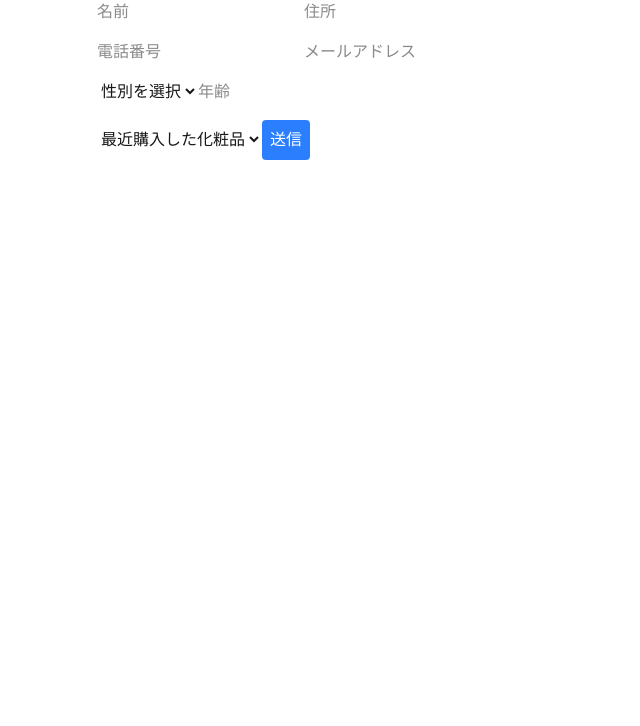
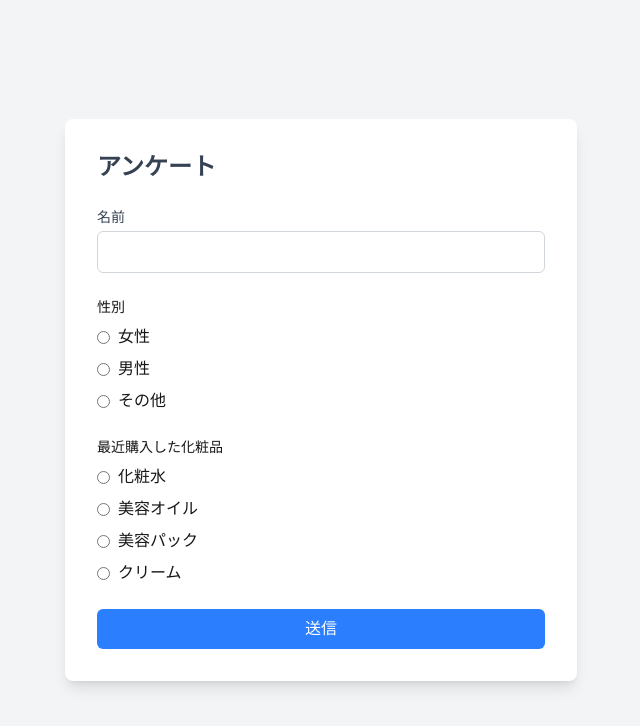
Before and after one commit to kotafunahashi/cosmetics-lp, a Next.js app: page /survey in a window 1280 px wide. Shown: the top 726 px of the page, without its empty margins (319-959 px from the left). Built offline with nearby package versions, Linux system fonts and the light colour scheme; no server answers.

Commit message:
天気予報API使用

```diff
--- /dev/null
+++ b/app/lib/weatherData.ts
@@ -0,0 +1,22 @@
+const API_KEY = 'c3b196ea134de1770d9c29f8dd9ea354'; // OpenWeatherMapのAPIキーをここに設定
+const CITY = 'Tokyo'; // 天気を取得する都市名
+const API_URL = `https://api.openweathermap.org/data/2.5/forecast?q=${CITY}&appid=${API_KEY}&units=metric&lang=ja`;
+
+export async function fetchWeatherForecast() {
+  try {
+    const response = await fetch(API_URL);
+    if (!response.ok) {
+      throw new Error('天気予報データの取得に失敗しました');
+    }
+    const data = await response.json();
+
+    // 必要なデータを整形して返す
+    return data.list.map((item: any) => ({
+      date: item.dt_txt.split(' ')[0], // 日付部分を抽出
+      weather: item.weather[0].main.toLowerCase(), // 天気情報（例: 'rain', 'clouds'）
+    }));
+  } catch (error) {
+    console.error('天気予報の取得中にエラーが発生しました:', error);
+    return [];
+  }
+}
--- a/app/lp/[id]/page.tsx
+++ b/app/lp/[id]/page.tsx
@@ -2,10 +2,12 @@
 
 import { useEffect, useState } from 'react';
 import { fetchProfile } from '@/app/lib/fetchData';
+import { fetchWeatherForecast } from '@/app/lib/weatherData'; // 相対パスに修正
 
 export default function LpPage({ params }: { params: Promise<{ id: string }> }) {
   const [profile, setProfile] = useState<any>(null);
   const [id, setId] = useState<string | null>(null);
+  const [recommendation, setRecommendation] = useState<string | null>(null); // おすすめ商品
 
   useEffect(() => {
     const unwrapParams = async () => {
@@ -25,14 +27,35 @@ export default function LpPage({ params }: { params: Promise<{ id: string }> })
     }
   }, [id]);
 
+  useEffect(() => {
+    const getWeatherAndRecommendation = async () => {
+      const weatherData = await fetchWeatherForecast(); // 天気予報を取得
+      const rainDays = weatherData.filter((day: any) => day.weather === 'rain'); // 雨の日を抽出
+
+      if (rainDays.length > 0) {
+        const twoDaysBeforeRain = rainDays.map((day: any) => {
+          const date = new Date(day.date);
+          date.setDate(date.getDate() - 2); // 雨の日の2日前を計算
+          return date.toISOString().split('T')[0]; // YYYY-MM-DD形式に変換
+        });
+
+        // ロジックに基づいておすすめ商品を設定
+        if (twoDaysBeforeRain.includes(new Date().toISOString().split('T')[0])) {
+          setRecommendation('雨の日の2日前におすすめの化粧品はこちら！');
+        }
+      }
+    };
+    getWeatherAndRecommendation();
+  }, []);
+
   if (!profile) return <div>Loading...</div>;
 
   return (
     <div>
-      <h1>Welcome, {profile.name}!</h1>
+      <h1>{profile.name}さん、こんにちは。</h1>
       <p>最近購入した化粧品: {profile.recent_product}</p>
       <p>年齢: {profile.age}</p>
-      <p>おすすめ商品: {/* ここにおすすめ商品ロジックを書く */}</p>
+      <p>おすすめ商品: {recommendation || 'おすすめ商品はありません。'}</p>
     </div>
   );
 }
--- a/app/survey/page.tsx
+++ b/app/survey/page.tsx
@@ -15,6 +15,7 @@ export default function Survey() {
 
   const [message, setMessage] = useState('');
   const [loading, setLoading] = useState(false);
+  const products = ["化粧水", "美容オイル", "美容パック", "クリーム"];
 
   const handleChange = (e: React.ChangeEvent<HTMLInputElement | HTMLSelectElement>) => {
     const { name, value } = e.target;
@@ -47,30 +48,72 @@ export default function Survey() {
   };
 
   return (
-    <div className="max-w-md mx-auto">
-      <form onSubmit={handleSubmit} className="space-y-4">
-        <input name="name" placeholder="名前" value={formData.name} onChange={handleChange} required />
-        <input name="address" placeholder="住所" value={formData.address} onChange={handleChange} required />
-        <input name="phone" placeholder="電話番号" value={formData.phone} onChange={handleChange} required />
-        <input name="email" placeholder="メールアドレス" value={formData.email} onChange={handleChange} required />
-        <select name="gender" value={formData.gender} onChange={handleChange} required>
-          <option value="">性別を選択</option>
-          <option value="male">男性</option>
-          <option value="female">女性</option>
-        </select>
-        <input name="age" type="number" placeholder="年齢" value={formData.age} onChange={handleChange} required />
-        <select name="recent_purchase" value={formData.recent_purchase} onChange={handleChange} required>
-          <option value="">最近購入した化粧品</option>
-          <option value="化粧水">化粧水</option>
-          <option value="美容オイル">美容オイル</option>
-          <option value="美容パック">美容パック</option>
-          <option value="クリーム">クリーム</option>
-        </select>
-        <button type="submit" disabled={loading} className="bg-blue-500 text-white p-2 rounded">
-          {loading ? '送信中...' : '送信'}
-        </button>
+
+<div className="flex min-h-screen items-center justify-center bg-gray-100">
+      <form className="w-full max-w-lg space-y-6 rounded-lg bg-white p-8 shadow-lg">
+        <h1 className="text-2xl font-bold text-gray-700">アンケート</h1>
+
+        {/* 名前 */}
+        <div>
+          <label htmlFor="name" className="block text-sm font-medium text-gray-700">
+            名前
+          </label>
+          <input
+            id="name"
+            type="text"
+            required
+            className="mt-1 w-full rounded-md border border-gray-300 p-2 focus:border-blue-500 focus:outline-none"
+          />
+        </div>
+
+        {/* 性別 */}
+        <div>
+          <label className="block text-sm font-medium mb-2">性別</label>
+          <div className="space-y-2">
+            {['女性', '男性', 'その他'].map((gender) => (
+              <div key={gender} className="flex items-center">
+                <input
+                  type="radio"
+                  id={gender}
+                  name="gender"
+                  value={gender}
+                  className="mr-2"
+                />
+                <label htmlFor={gender}>{gender}</label>
+              </div>
+            ))}
+          </div>
+        </div>
+
+        {/* 最近購入した化粧品 */}
+        <div>
+          <label className="block text-sm font-medium mb-2">最近購入した化粧品</label>
+          <div className="space-y-2">
+            {products.map((product) => (
+              <div key={product} className="flex items-center">
+                <input
+                  type="radio"
+                  id={product}
+                  name="recentProduct"
+                  value={product}
+                  className="mr-2"
+                />
+                <label htmlFor={product}>{product}</label>
+              </div>
+            ))}
+          </div>
+        </div>
+
+        {/* 送信ボタン */}
+        <div className="text-right">
+          <button
+            type="submit"
+            className="w-full rounded-md bg-blue-500 px-4 py-2 text-white transition hover:bg-blue-600 focus:outline-none"
+          >
+            送信
+          </button>
+        </div>
       </form>
-      {message && <p className="mt-4 text-center">{message}</p>}
     </div>
   );
 }
--- a/tsconfig.json
+++ b/tsconfig.json
@@ -18,6 +18,7 @@
         "name": "next"
       }
     ],
+    "baseUrl": ".",
     "paths": {
       "@/*": ["./*"]
     }
```
